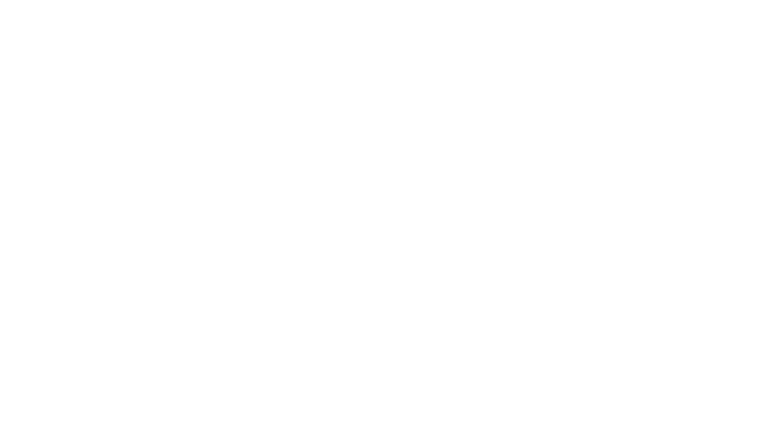
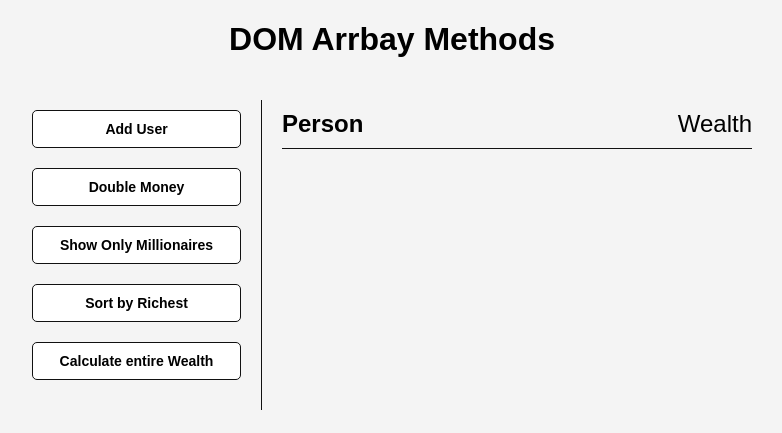
Before and after one commit to kitae0831/js-projects, a plain HTML site: page DOM Array Methods/index.html in a window 1280 px wide. Shown: the whole page, without its empty margins (248-1030 px from the left). Drawn offline with Linux system fonts and the light colour scheme.

Commit message:
Feat: DOM UI 완성

```diff
--- a/DOM Array Methods/index.html
+++ b/DOM Array Methods/index.html
@@ -3,7 +3,27 @@
   <head>
     <meta charset="UTF-8" />
     <meta name="viewport" content="width=device-width, initial-scale=1.0" />
-    <title>Document</title>
+    <meta http-equiv="X-UA-Compatible" content="ie=edge" />
+    <link rel="stylesheet" href="style.css" />
+    <title>DOM Array Methods</title>
   </head>
-  <body></body>
+  <body>
+    <h1>DOM Arrbay Methods</h1>
+
+    <div class="container">
+      <aside>
+        <button id="add_user">Add User</button>
+        <button id="double">Double Money</button>
+        <button id="show_millionaires">Show Only Millionaires</button>
+        <button id="sort">Sort by Richest</button>
+        <button id="calculate_wealth">Calculate entire Wealth</button>
+      </aside>
+
+      <main id="main">
+        <h2><strong>Person</strong> Wealth</h2>
+      </main>
+    </div>
+
+    <script src="script.js"></script>
+  </body>
 </html>
--- /dev/null
+++ b/DOM Array Methods/style.css
@@ -0,0 +1,71 @@
+* {
+  box-sizing: border-box;
+}
+
+body {
+  background: #f4f4f4;
+  font-family: Arial, Helvetica, sans-serif;
+  display: flex;
+  flex-direction: column;
+  align-items: center;
+  min-height: 100vh;
+  margin: 0;
+}
+
+.container {
+  display: flex;
+  padding: 20px;
+  margin: 0 auto;
+  max-width: 100%;
+  width: 800px;
+}
+
+aside {
+  padding: 10px 20px;
+  width: 250px;
+  border-right: 1px solid #111;
+}
+
+button {
+  cursor: pointer;
+  background-color: #fff;
+  border: 1px solid #111;
+  border-radius: 5px;
+  display: block;
+  width: 100%;
+  padding: 10px;
+  margin-bottom: 20px;
+  font-weight: bold;
+  font-size: 14px;
+}
+
+main {
+  flex: 1;
+  padding: 10px 20px;
+}
+
+h2 {
+  border-bottom: 1px solid #111;
+  padding-bottom: 10px;
+  display: flex;
+  justify-content: space-between;
+  font-weight: 300;
+  margin: 0 0 20px;
+}
+
+h3 {
+  background-color: #fff;
+  border-bottom: 1px solid #111;
+  padding-bottom: 10px;
+  display: flex;
+  justify-content: space-between;
+  font-weight: 300;
+  margin: 20px 0 0;
+}
+
+.person {
+  display: flex;
+  justify-content: space-between;
+  font-size: 20px;
+  margin-bottom: 10px;
+}
```
Also changed, not shown: DOM Array Methods/script.js (added).
